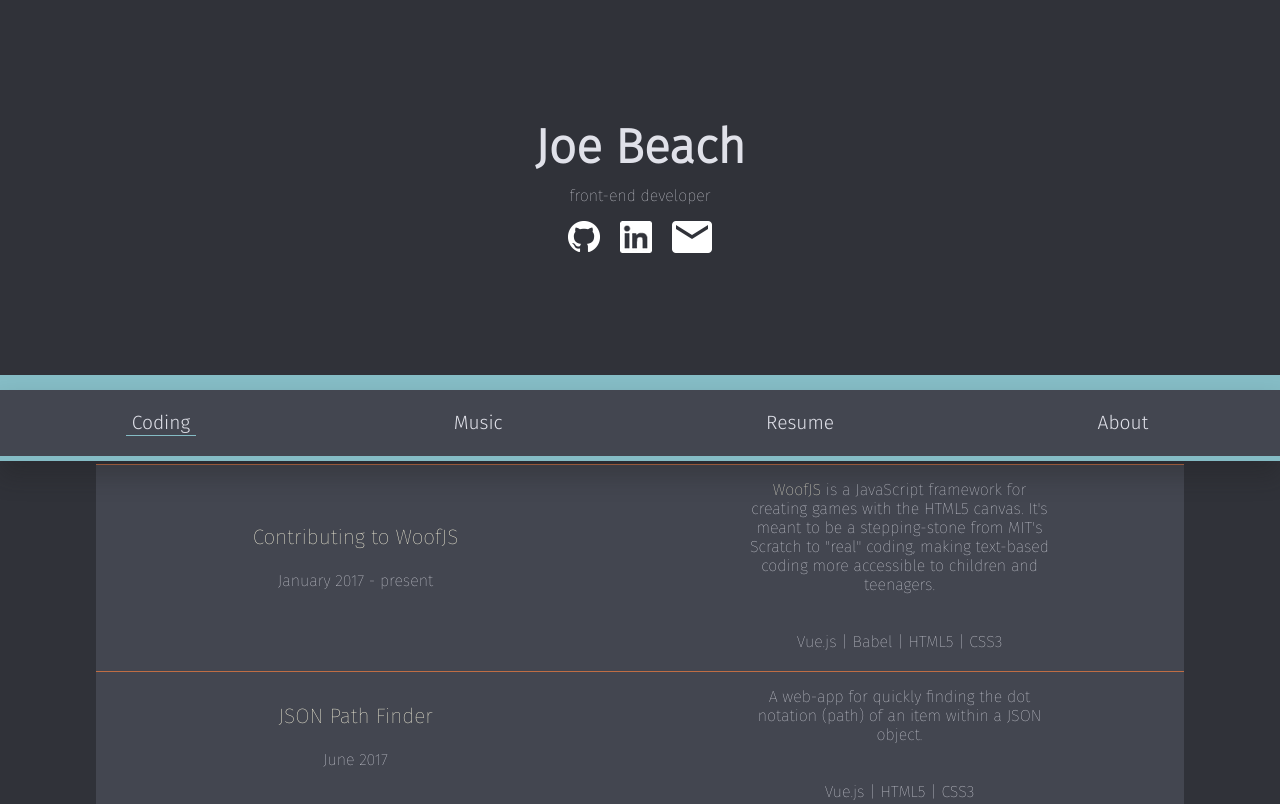
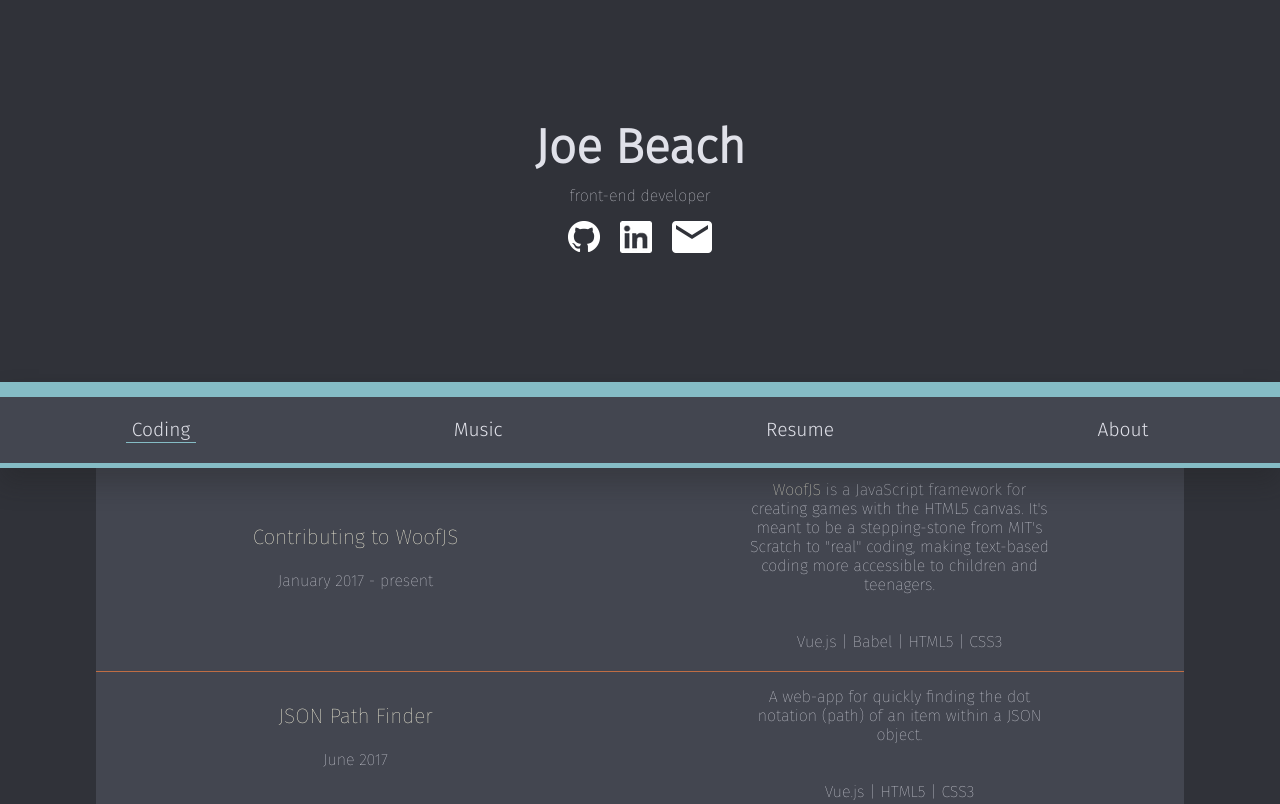
Before and after one commit to joebeachjoebeach/portfolio, a plain HTML site: page index.html in a window 1280 px wide. Shown: the top 804 px of the page. Drawn offline with nearby package versions, Linux system fonts and the light colour scheme.

Commit message:
resize header

```diff
--- a/css/index.css
+++ b/css/index.css
@@ -45,7 +45,10 @@ button:focus {
 }
 
 header {
-	height: 500px;
+	display: flex;
+	flex-direction: column;
+	height: 468px;
+	justify-content: space-between;
 	left: 0;
 	width: 100%;
 	position: fixed;
@@ -59,7 +62,7 @@ header {
 }
 
 header.smaller {
-	height: 200px;
+	height: 250px;
 }
 
 p {
@@ -169,11 +172,10 @@ ul li {
 #heading {
 	align-items: center;
 	background-color: #303239;
-	border-bottom: 15px solid #85BCC5;
 	display: flex;
 	flex-direction: column;
 	justify-content: center;
-	height: 75%;
+	height: 80%;
 	width: 100%;
 }
 
@@ -186,6 +188,7 @@ ul li {
 #chooser-holder {
 	background-color: #434650;
 	border-bottom: 5px solid #85BCC5;
+	border-top: 15px solid #85BCC5;
 	box-shadow: 0 15px 25px 0 rgba(30, 30, 30, 0.3);
 	display: flex;
 	flex-direction: row;
--- a/js/index.js
+++ b/js/index.js
@@ -203,7 +203,7 @@ var app = new Vue({
 document.body.onscroll = function() {
 	var distanceY = window.pageYOffset;
 	var header = document.querySelector("header");
-	if (distanceY > 80)
+	if (distanceY > 60)
 		app.shrink = true;
 	else
 		app.shrink = false;
```
